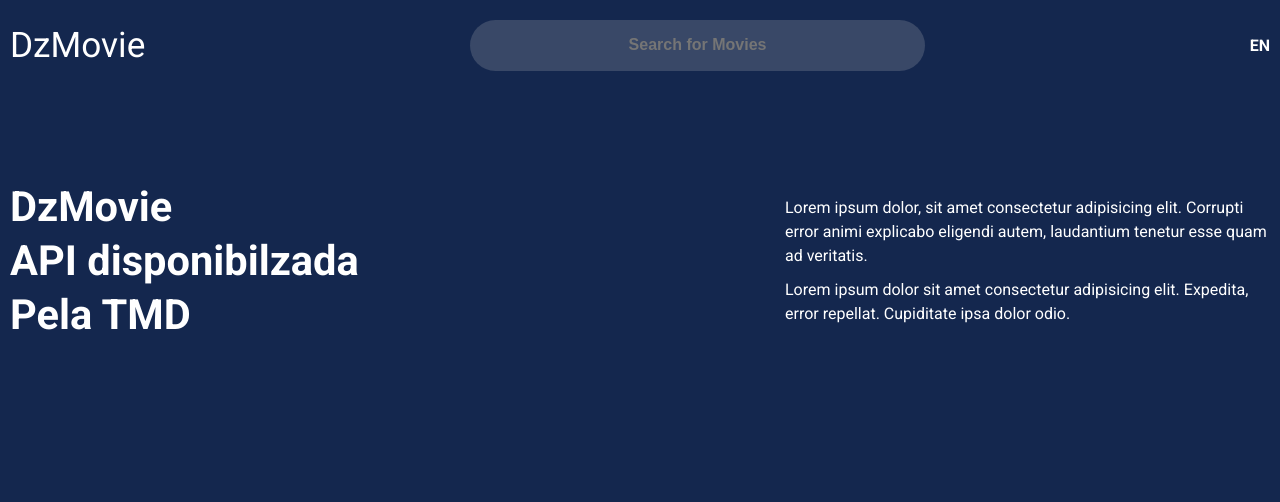
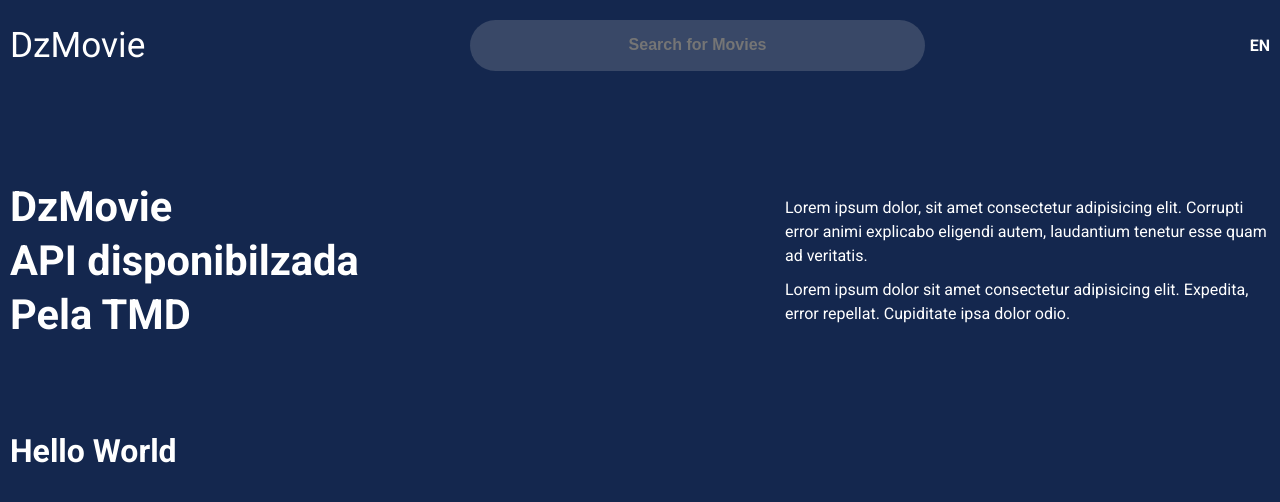
Before and after one commit to Guilherme-Santos08/movie-app, a React (Create React App) app: page / in a window 1280 px wide. Shown: the top 502 px of the page. Built offline with nearby package versions, Linux system fonts and the light colour scheme.

Commit message:
CardMovie :construction:

```diff
--- a/src/App.jsx
+++ b/src/App.jsx
@@ -1,11 +1,13 @@
+import CardMovie from "./components/CardMovie/CardMovie";
 import Header from "./components/Header/Header";
 import Info from "./components/Info/Info";
 
 function App() {
   return (
     <>
-    <Header />
-    <Info />
+      <Header />
+      <Info />
+      <CardMovie />
     </>
   );
 }
--- /dev/null
+++ b/src/components/CardMovie/CardMovie.jsx
@@ -0,0 +1,11 @@
+import { Main } from "./Style";
+
+const CardMovie = () => {
+  return (
+    <Main>
+      <h1>Hello World</h1>
+    </Main>
+  );
+};
+
+export default CardMovie;
--- /dev/null
+++ b/src/components/CardMovie/Style.js
@@ -0,0 +1,3 @@
+import styled from "styled-components";
+
+export const Main = styled.main``;
```
